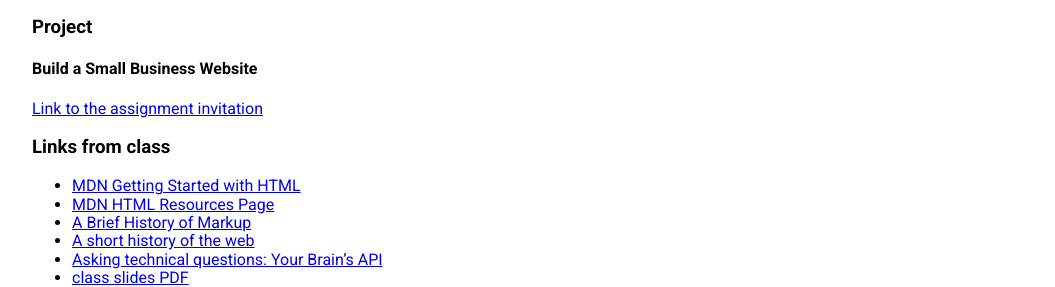
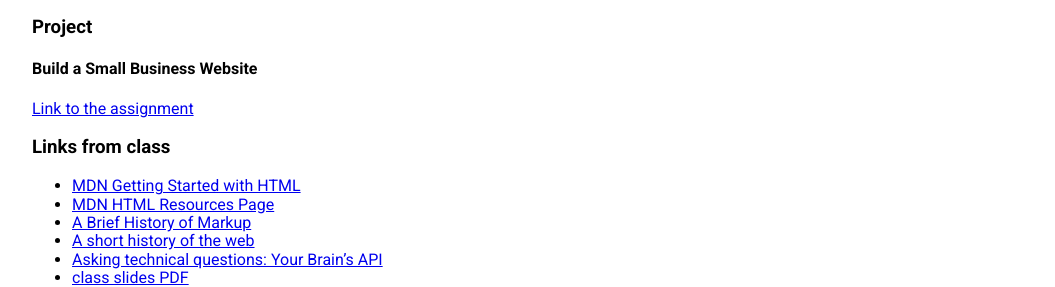
Before and after one commit to Momentum-Morehouse-2/Momentum-Morehouse-2.github.io, a Jekyll site: the page built from _posts/2020-08-31-html.md, in a window 1280 px wide. Shown: the part 1220-1507 px from the top of the page, without its empty margins (112-1167 px from the left). Built offline with Jekyll 4.4.1, drawn with Linux system fonts in a browser that asks for light colours; nearby versions of some CDN libraries.

Commit message:
add better assignment link

```diff
--- a/_posts/2020-08-31-html.md
+++ b/_posts/2020-08-31-html.md
@@ -37,7 +37,7 @@ See [Getting Started with VS Code](https://code.visualstudio.com/docs/introvideo
 ### Project
 #### Build a Small Business Website
 
-[Link to the assignment invitation](https://classroom.github.com/a/M8LGC-69)
+[Link to the assignment](https://classroom.google.com/c/MTQzODg3MTY4MzI3/a/MTUyNzUyOTI5MTA2/details)
 
 ### Links from class
 
```
